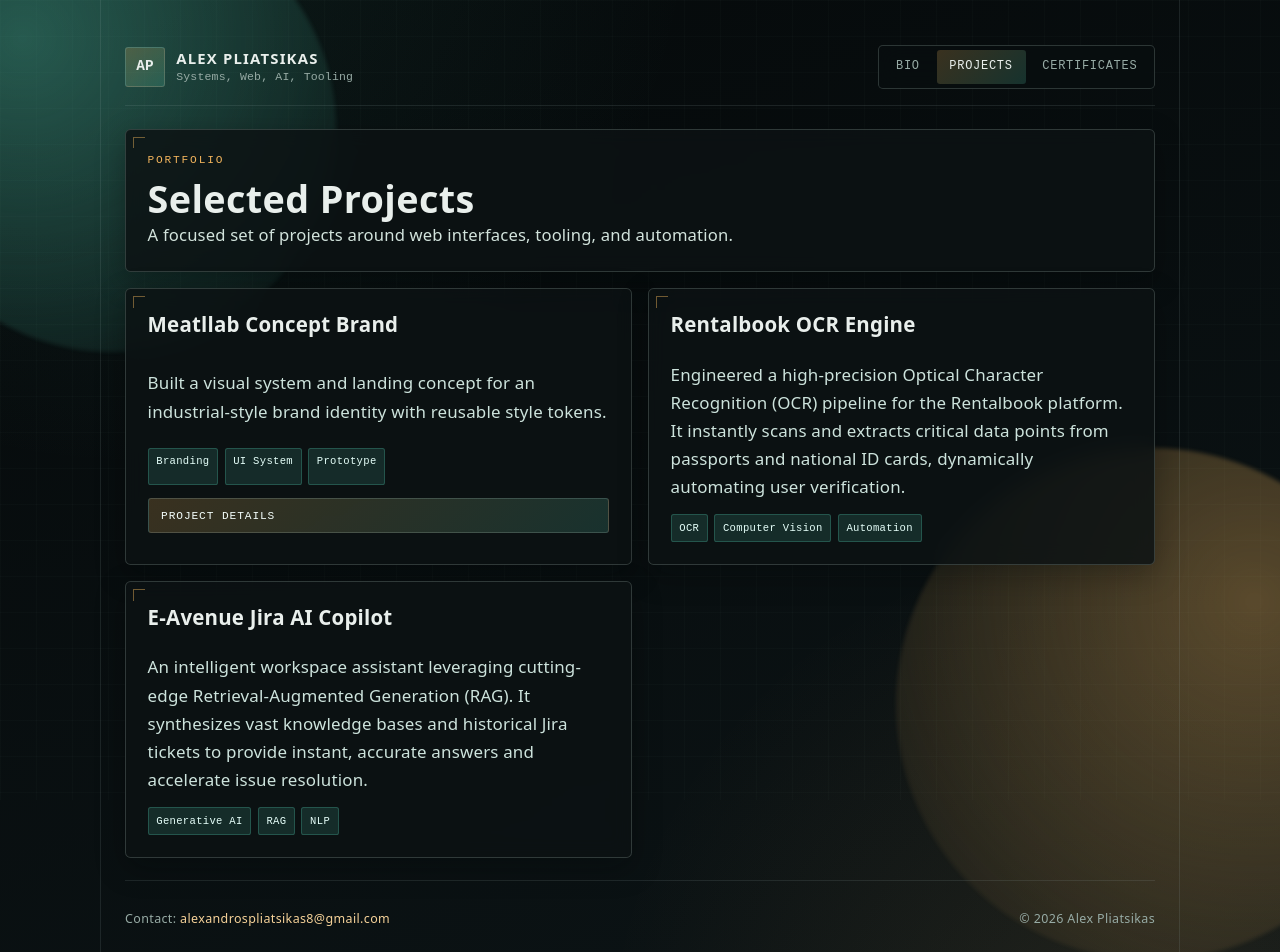
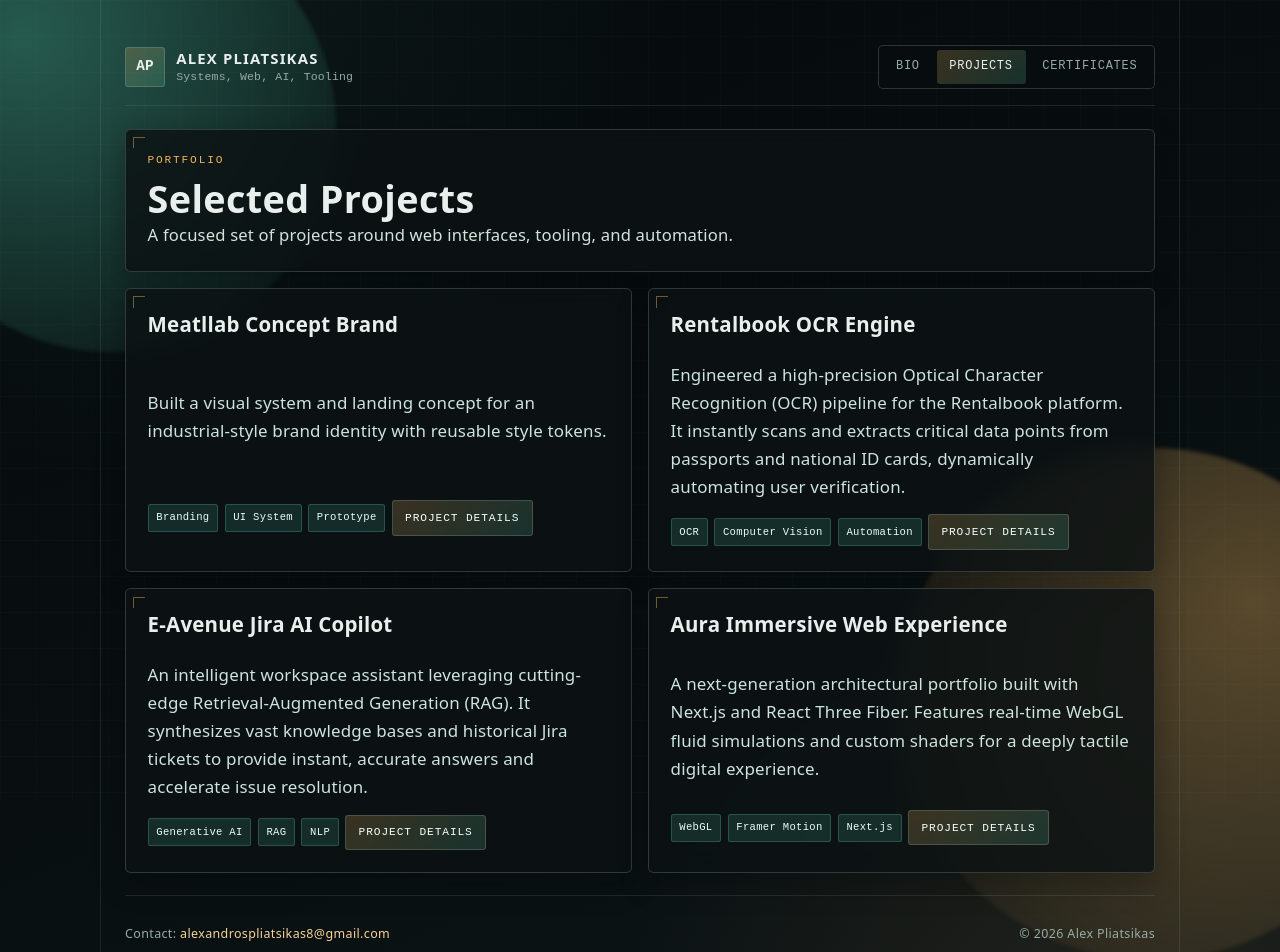
Before and after one commit to Pliatsikas/bio-page, a React (Vite) app: page /projects in a window 1280 px wide. Shown: the top 952 px of the page. Built offline with nearby package versions, Linux system fonts and the light colour scheme.

Commit message:
small changes

```diff
--- a/src/pages/ProjectsPage.jsx
+++ b/src/pages/ProjectsPage.jsx
@@ -17,14 +17,14 @@ function ProjectsPage() {
             Built a visual system and landing concept for an industrial-style
             brand identity with reusable style tokens.
           </p>
-          <div className="tag-row">
+          <div className="tag-row" style={{ alignItems: 'center' }}>
             <span>Branding</span>
             <span>UI System</span>
             <span>Prototype</span>
+            <a className="btn" href="#" style={{ margin: 0, alignSelf: 'center' }}>
+              Project details
+            </a>
           </div>
-          <a className="btn" href="#">
-            Project details
-          </a>
         </article>
 
         <article className="card project-card">
@@ -35,10 +35,13 @@ function ProjectsPage() {
             extracts critical data points from passports and national ID cards,
             dynamically automating user verification.
           </p>
-          <div className="tag-row">
+          <div className="tag-row" style={{ alignItems: 'center' }}>
             <span>OCR</span>
             <span>Computer Vision</span>
             <span>Automation</span>
+            <a className="btn" href="#" style={{ margin: 0, alignSelf: 'center' }}>
+              Project details
+            </a>
           </div>
         </article>
 
@@ -50,12 +53,31 @@ function ProjectsPage() {
             bases and historical Jira tickets to provide instant, accurate
             answers and accelerate issue resolution.
           </p>
-          <div className="tag-row">
+          <div className="tag-row" style={{ alignItems: 'center' }}>
             <span>Generative AI</span>
             <span>RAG</span>
             <span>NLP</span>
+            <a className="btn" href="#" style={{ margin: 0, alignSelf: 'center' }}>
+              Project details
+            </a>
           </div>
         </article>
+
+        <article className="card project-card">
+          <h2>Aura Immersive Web Experience</h2>
+          <p>
+            A next-generation architectural portfolio built with Next.js and React Three Fiber. Features real-time WebGL fluid simulations and custom shaders for a deeply tactile digital experience.
+          </p>
+          <div className="tag-row" style={{ alignItems: 'center' }}>
+            <span>WebGL</span>
+            <span>Framer Motion</span>
+            <span>Next.js</span>
+            <a className="btn" href="https://aura-sand-pi.vercel.app/" style={{ margin: 0, alignSelf: 'center' }}>
+              Project details
+            </a>
+          </div>
+        </article>
+
       </section>
     </>
   )
```
Also changed, not shown: 1 other file (tests, documents, lock files or other folders).
